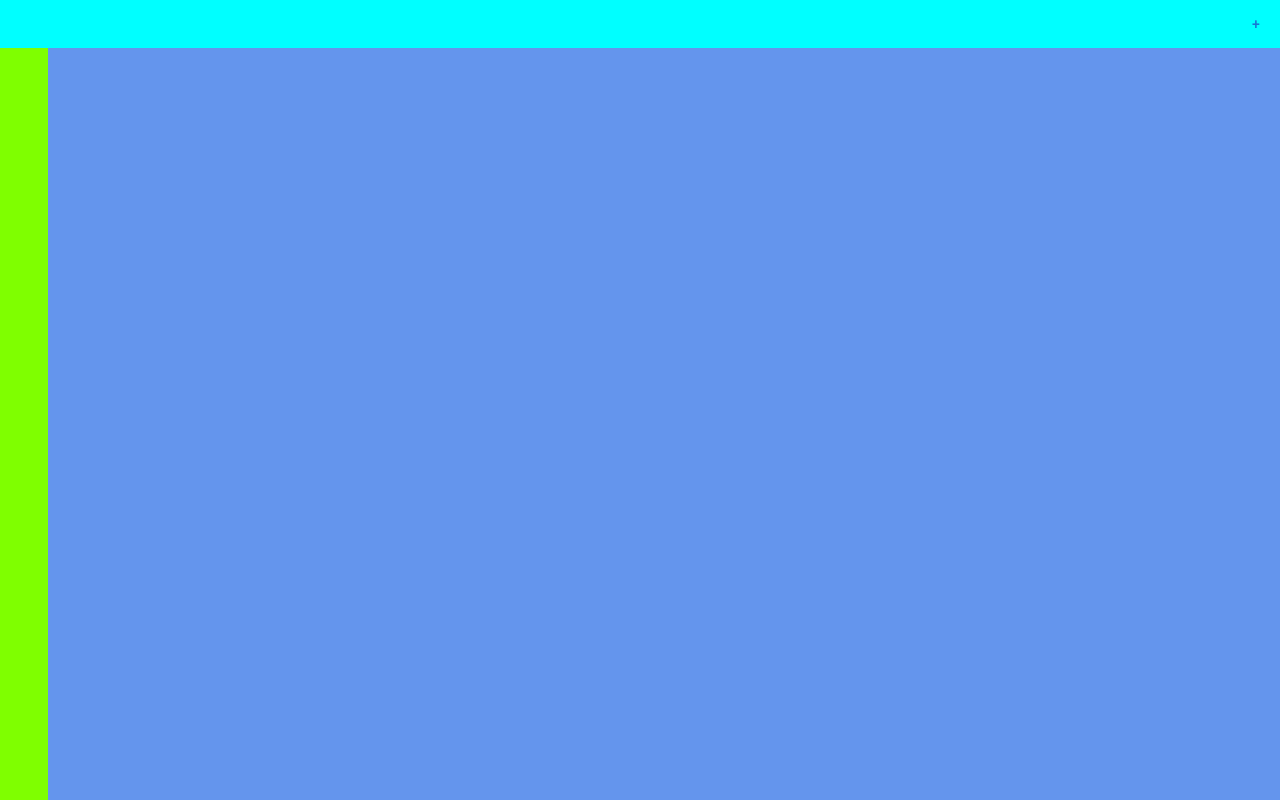
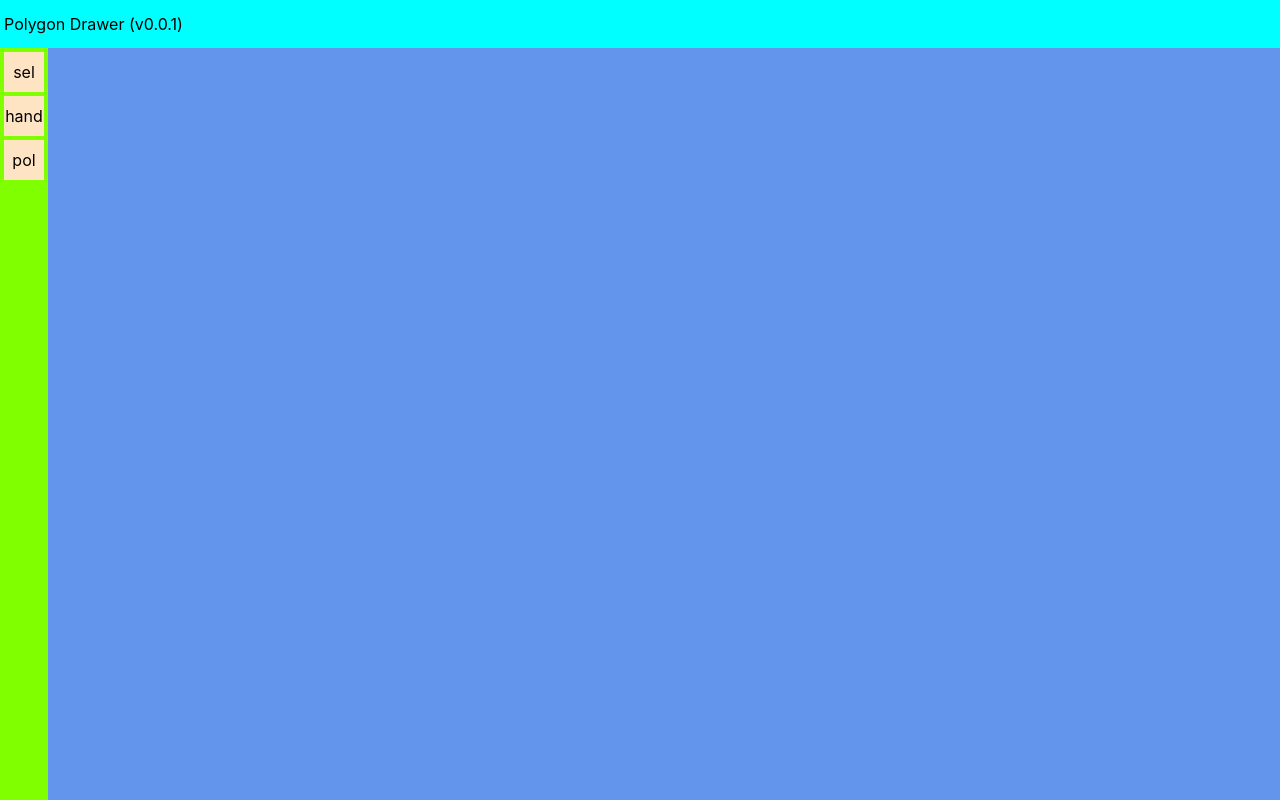
Before and after one commit to behrooz-arabzade/polygon-drawer, a React (Create React App) app: page / in a window 1280 px wide. Built offline with nearby package versions, Linux system fonts and the light colour scheme.

Commit message:
Enhanced store and added tools

```diff
--- a/package.json
+++ b/package.json
@@ -14,6 +14,7 @@
     "@types/node": "^16.18.3",
     "@types/react": "^18.0.25",
     "@types/react-dom": "^18.0.9",
+    "classnames": "^2.3.2",
     "konva": "^8.3.14",
     "notistack": "^2.0.8",
     "react": "^18.2.0",
--- a/src/components/layouts/tabs/Tabs.module.css
+++ b/src/components/layouts/tabs/Tabs.module.css
@@ -6,7 +6,8 @@
 }
 
 .tabsParent {
-    flex: 1
+    flex: 1;
+    padding: 4px
 }
 
 .addButton {
--- a/src/components/layouts/tabs/Tabs.tsx
+++ b/src/components/layouts/tabs/Tabs.tsx
@@ -6,11 +6,12 @@ const Tabs: FC = () => {
   return (
     <div className={styles.root}>
       <div className={styles.tabsParent}>
+        Polygon Drawer (v0.0.1)
         {/* Iterate between available tabs */}
       </div>
-      <Button variant="text" className={styles.addButton}>
+      {/* <Button variant="text" className={styles.addButton}>
         +
-      </Button>
+      </Button> */}
     </div>
   );
 };
--- a/src/components/layouts/toolbar/Toolbar.module.css
+++ b/src/components/layouts/toolbar/Toolbar.module.css
@@ -0,0 +1,8 @@
+.root {
+    width: 100%;
+    height: 100%;
+    display: flex;
+    flex-direction: column;
+    padding: 4px;
+    gap: 4px;
+}
--- a/src/components/layouts/toolbar/Toolbar.tsx
+++ b/src/components/layouts/toolbar/Toolbar.tsx
@@ -1,8 +1,51 @@
+import ToolbarItem from "components/molecules/ToolbarItem/ToolbarItem";
 import { FC } from "react";
+import { AppDispatch, RootState } from "store/store";
+import { Tool } from "types/Tool";
+import { useDispatch, useSelector } from "react-redux";
 import styles from "./Toolbar.module.css";
+import { toolSelected } from "store/slices/toolbarSlice/toolbarSlice";
+
+const tools: Tool[] = [
+  {
+    name: "select",
+    icon: "sel",
+  },
+  {
+    name: "hand",
+    icon: "hand",
+  },
+  {
+    name: "polygon",
+    icon: "pol",
+  },
+];
 
 const Toolbar: FC = () => {
-  return <>{/* Add custom toolbar component */}</>;
+  const dispatch: AppDispatch = useDispatch();
+
+  const selectedTool = useSelector(
+    (state: RootState) => state.toolbar.selectedTool
+  );
+
+  const handlToolSelected = (tool: Tool) => {
+    dispatch(toolSelected(tool.name));
+  };
+
+  return (
+    <div className={styles.root}>
+      {tools.map((tool) => {
+        return (
+          <ToolbarItem
+            selected={tool.name === selectedTool}
+            name={tool.name}
+            icon={tool.icon}
+            onClick={() => handlToolSelected(tool)}
+          />
+        );
+      })}
+    </div>
+  );
 };
 
 export default Toolbar;
--- /dev/null
+++ b/src/components/molecules/ToolbarItem/ToolbarItem.module.css
@@ -0,0 +1,14 @@
+.root {
+    width: 40px;
+    height: 40px;
+    background-color: bisque;
+    cursor: pointer;
+    display: flex;
+    align-items: center;
+    justify-content: center;
+}
+
+.selected {
+    background-color: cadetblue;
+    cursor: unset;
+}
--- /dev/null
+++ b/src/components/molecules/ToolbarItem/ToolbarItem.tsx
@@ -0,0 +1,23 @@
+import { FC } from "react";
+import styles from "./ToolbarItem.module.css";
+import cs from "classnames";
+
+interface IToolbarItem {
+  name: string;
+  onClick: () => void;
+  icon?: React.ReactNode;
+  selected?: boolean;
+}
+
+const ToolbarItem: FC<IToolbarItem> = ({ name, onClick, icon, selected }) => {
+  return (
+    <div
+      className={cs(styles.root, selected && styles.selected)}
+      onClick={onClick}
+    >
+      {icon ?? name}
+    </div>
+  );
+};
+
+export default ToolbarItem;
--- a/src/components/pages/main/Main.module.css
+++ b/src/components/pages/main/Main.module.css
@@ -2,8 +2,8 @@
     display: grid;
     grid-template-columns: 48px 1fr;
     grid-template-rows: 48px 1fr;
-    width: 100vw;
-    height: 100vh;
+    width: 100%;
+    height: 100%;
 }
 
 .tabContainer {
--- a/src/index.css
+++ b/src/index.css
@@ -5,6 +5,16 @@ body {
     sans-serif;
   -webkit-font-smoothing: antialiased;
   -moz-osx-font-smoothing: grayscale;
+
+  height: 100vh;
+}
+
+#root {
+  height: 100%;
+}
+
+* {
+  box-sizing: border-box;
 }
 
 code {
--- a/src/store/store.ts
+++ b/src/store/store.ts
@@ -1,7 +1,14 @@
 import { configureStore } from "@reduxjs/toolkit";
+import uiReducer from "./slices/uiSlice/uiSlice";
+import toolbarReducer from "./slices/toolbarSlice/toolbarSlice";
+import canvasReducer from "./slices/canvasSlice/canvasSlice";
 
 export const store = configureStore({
-  reducer: {},
+  reducer: {
+    ui: uiReducer,
+    toolbar: toolbarReducer,
+    canvas: canvasReducer,
+  },
 });
 
 export type RootState = ReturnType<typeof store.getState>;
--- /dev/null
+++ b/src/types/Tool.tsx
@@ -0,0 +1,4 @@
+export interface Tool {
+  name: string;
+  icon?: React.ReactNode;
+}
```
Also changed, not shown: 1 other file (tests, documents, lock files or other folders).
